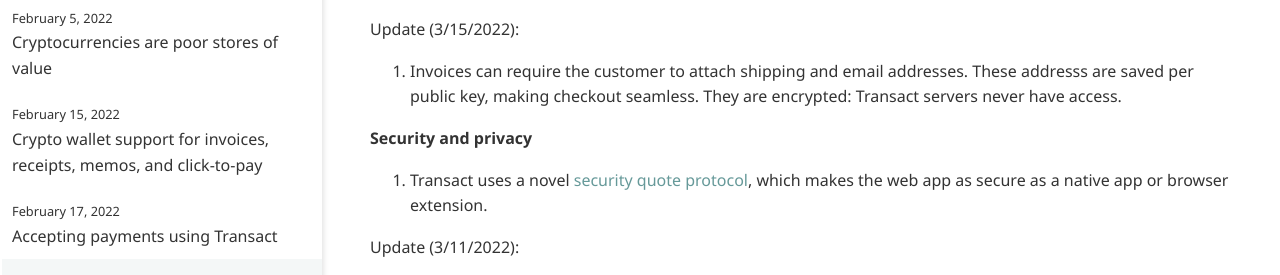
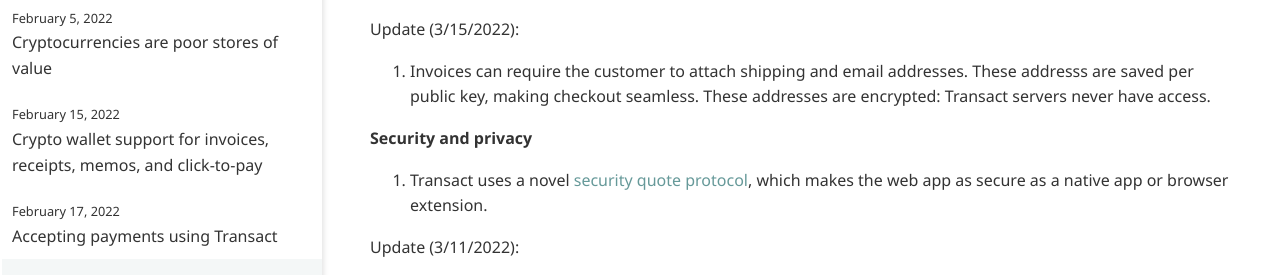
Before and after one commit to warashibetrader/warashibetrader.github.io, a Jekyll site: the page built from _posts/2022-02-25-feature-list.md, in a window 1280 px wide and 900 px high, scrolled down 575 px. Shown: the part 200-475 px from the top of the window. Built offline with Jekyll 4.4.1, drawn with Linux system fonts in a browser that asks for light colours.

Commit message:
Update 2022-02-25-feature-list.md

```diff
--- a/_posts/2022-02-25-feature-list.md
+++ b/_posts/2022-02-25-feature-list.md
@@ -30,7 +30,7 @@
 
 Update (3/15/2022):
 
-5. Invoices can require the customer to attach shipping and email addresses. These addresss are saved per public key, making checkout seamless. They are encrypted: Transact servers never have access.
+5. Invoices can require the customer to attach shipping and email addresses. These addresss are saved per public key, making checkout seamless. These addresses are encrypted: Transact servers never have access.
 
 #### Security and privacy
 
```
